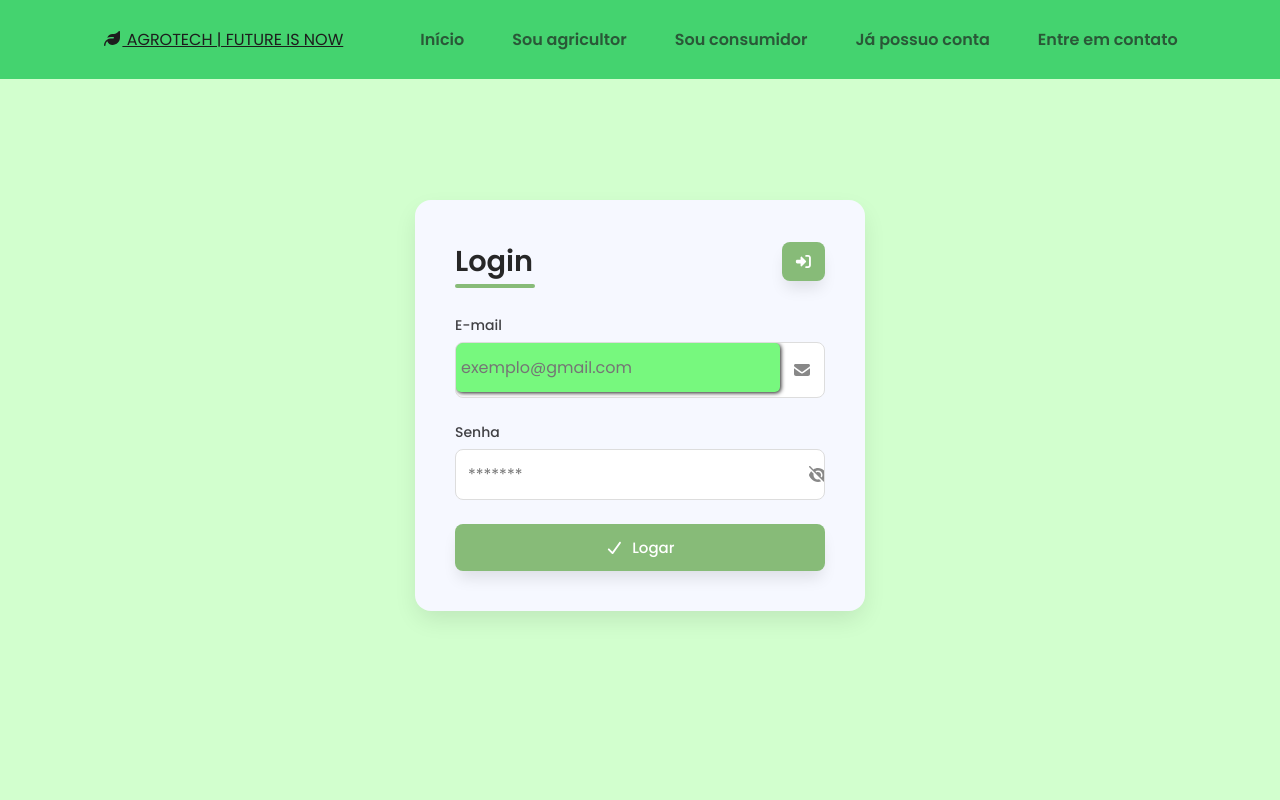
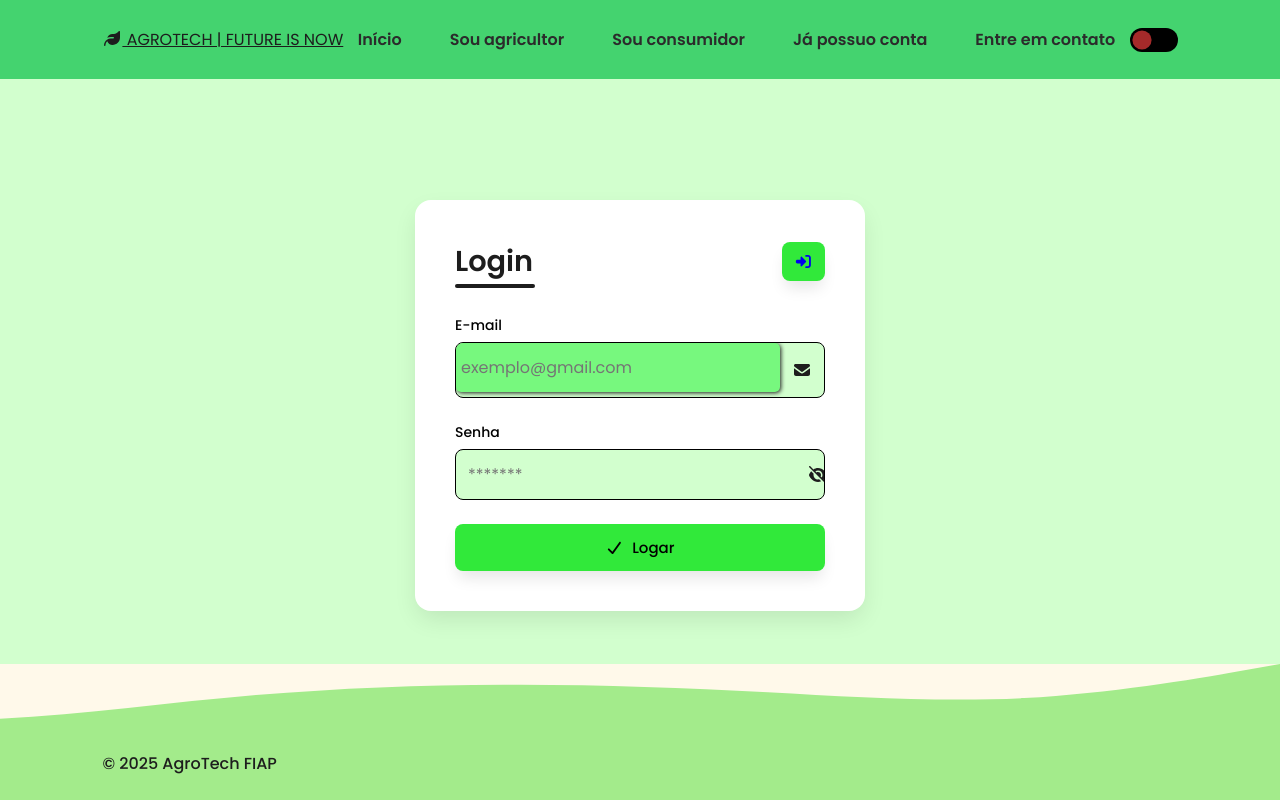
Before and after one commit to JFrois/AgroTech, a React (Vite) app: page /Login in a window 1280 px wide. Built offline with nearby package versions, Linux system fonts and the light colour scheme.

Commit message:
Dark mode implementado, porem precisa ajustar algumas cores

```diff
--- a/src/components/Footer.jsx
+++ b/src/components/Footer.jsx
@@ -4,7 +4,7 @@ import '../styles/styles.css';
 
 function Footer() {
     const location = useLocation();
-    const isSpecialFooter = location.pathname === '/contato' || location.pathname === '/login';
+    const isSpecialFooter = location.pathname === '/contato' || location.pathname === '/Login';
 
     return (
         <footer className={isSpecialFooter ? 'footer-special' : 'footer-normal'}>
--- a/src/components/Header.jsx
+++ b/src/components/Header.jsx
@@ -1,4 +1,4 @@
-import React, { useState } from 'react';
+import React, { useState, useEffect } from 'react';
 import { Link, NavLink } from 'react-router-dom';
 import { FontAwesomeIcon } from '@fortawesome/react-fontawesome';
 import { faLeaf, faBars } from '@fortawesome/free-solid-svg-icons';
@@ -13,14 +13,22 @@ const navLinks = [
 
 function Header({ isScrolled }) {
     const [isMenuOpen, setIsMenuOpen] = useState(false);
+    const [isDarkMode, setIsDarkMode] = useState(false);
 
-    const toggleMenu = () => {
-        setIsMenuOpen(!isMenuOpen);
-    };
+    const toggleMenu = () => setIsMenuOpen(!isMenuOpen);
+    const closeMenu = () => setIsMenuOpen(false);
 
-    const closeMenu = () => {
-        setIsMenuOpen(false);
-    };
+    // Alterna dark mode e aplica no <html> globalmente
+    const toggleDarkMode = () => setIsDarkMode(!isDarkMode);
+
+    useEffect(() => {
+        const root = document.documentElement; // seleciona <html>
+        if (isDarkMode) {
+            root.classList.add('dark-mode');
+        } else {
+            root.classList.remove('dark-mode');
+        }
+    }, [isDarkMode]);
 
     const renderNavLinks = (isMobile = false) =>
         navLinks.map((link) => (
@@ -36,6 +44,7 @@ function Header({ isScrolled }) {
         ));
 
     const headerClasses = `header_principal ${isScrolled ? 'scrolled' : ''}`;
+    const trilhoClasses = `trilho ${isDarkMode ? 'active' : ''}`;
 
     return (
         <header className={headerClasses}>
@@ -44,19 +53,25 @@ function Header({ isScrolled }) {
                     <FontAwesomeIcon icon={faLeaf} /> AGROTECH | FUTURE IS NOW
                 </Link>
 
-                <ul id="nav_list">
-                    {renderNavLinks()}
-                </ul>
+                <ul id="nav_list">{renderNavLinks()}</ul>
 
-                <button id="mobile_btn" onClick={toggleMenu} aria-label="Toggle menu" aria-expanded={isMenuOpen}>
+                {/* Botão do dark mode */}
+                <div className={trilhoClasses} id="trilho" onClick={toggleDarkMode}>
+                    <div className="indicador"></div>
+                </div>
+
+                <button
+                    id="mobile_btn"
+                    onClick={toggleMenu}
+                    aria-label="Toggle menu"
+                    aria-expanded={isMenuOpen}
+                >
                     <FontAwesomeIcon icon={faBars} />
                 </button>
             </nav>
 
             <div id="mobile_menu" className={isMenuOpen ? 'active' : ''}>
-                <ul id="mobile_nav_list">
-                    {renderNavLinks(true)}
-                </ul>
+                <ul id="mobile_nav_list">{renderNavLinks(true)}</ul>
             </div>
         </header>
     );
--- a/src/main.jsx
+++ b/src/main.jsx
@@ -4,6 +4,7 @@ import App from './app.jsx'; // Importe o componente App
 
 import './styles/styles.css';
 import './styles/cadastro.css';
+import './styles/colors.css';
 
 const rootElement = document.getElementById('root');
 const root = ReactDOM.createRoot(rootElement);
--- a/src/styles/cadastro.css
+++ b/src/styles/cadastro.css
@@ -18,12 +18,11 @@
     display: flex;
     justify-content: center;
     align-items: center;
-    background-color: #f0f2f5;
+    background-color: var(--color-primary-7);
     padding: 2rem;
 }
 
 .btn-default {
-    background-color: #87bb78;
     display: flex;
     align-items: center;
     justify-content: center;
@@ -32,7 +31,6 @@
     border-radius: 8px;
     font-size: 15px;
     font-weight: 500;
-    color: #ffffff;
     cursor: pointer;
     gap: 8px;
     height: fit-content;
@@ -40,9 +38,7 @@
     transition: background-color 0.3s ease;
 }
 
-.btn-default:hover {
-    background-color: #185e03;
-}
+
 
 .form-container {
     display: flex;
@@ -50,7 +46,7 @@
     gap: 32px;
     width: 100%;
     max-width: 450px;
-    background-color: #f6f8ff;
+    background-color:var(--color-primary-7) ;
     padding: 2.5rem;
     border-radius: 16px;
     box-shadow: 0px 10px 25px -3px rgba(0, 0, 0, 0.1);
@@ -66,7 +62,7 @@
 .form-title {
     font-weight: 600;
     font-size: 1.8rem;
-    color: #272727;
+    color: var(--color-neutral-1);
     position: relative;
 }
 
@@ -76,7 +72,7 @@
     width: 80px;
     height: 4px;
     border-radius: 30px;
-    background-color: #87bb78;
+    background-color: var(--color-neutral-1) ;
     left: 0;
     bottom: -5px;
 }
@@ -95,23 +91,23 @@
 
 .form-label {
     font-size: 14px;
-    color: #404044;
+    color:var((--color-primary-8)) ;
     font-weight: 500;
 }
 
 .input-field {
     display: flex;
     align-items: center;
-    background-color: #fff;
+    background-color:var(--color-primary-1) ;
     border-radius: 8px;
-    border: 1px solid #ddd;
+    border: 1px solid ;
     overflow: hidden;
     transition: border-color 0.3s ease, box-shadow 0.3s ease;
 }
 
 .input-field svg {
     padding: 0 12px;
-    color: #888;
+    color:var(--color-neutral-1) ;
     flex-shrink: 0;
 }
 
@@ -124,7 +120,7 @@
     flex-grow: 1;
     border: none;
     background-color: transparent;
-    color: #333;
+    color: var(--color-neutral-1) ;
     font-size: 1rem;
 }
 
@@ -133,7 +129,7 @@
 }
 
 .input-box .input-field:focus-within {
-    border-color: #87bb78;
+    border-color: var(--color-neutral-1) ;
     box-shadow: 0 0 0 3px rgba(135, 187, 120, 0.2);
 }
 
@@ -141,7 +137,7 @@ input:-webkit-autofill,
 input:-webkit-autofill:hover,
 input:-webkit-autofill:focus,
 input:-webkit-autofill:active {
-    -webkit-box-shadow: 0 0 0 1000px #fff inset !important;
-    -webkit-text-fill-color: #333 !important;
+    -webkit-box-shadow: 0 0 0 1000px  inset !important;
+    -webkit-text-fill-color:var(--color-neutral-1)  !important;
     transition: background-color 5000s ease-in-out 0s;
 }
--- a/src/styles/catalogo.css
+++ b/src/styles/catalogo.css
@@ -1,17 +1,5 @@
 @import url('https://fonts.googleapis.com/css2?family=Poppins:wght@400;600;700&display=swap');
 
-
-:root {
-  --color-primary-1: #d2ffce;
-  --color-primary-2: #a3eb8b;
-  --color-primary-3: #77f87e;
-  --color-primary-4: #26a100;
-  --color-primary-5: #31e93a;
-  --color-primary-6: #44d36f;
-  --color-neutral-0: #fff;
-  --color-neutral-1: #1d1d1d;
-  --gray: #f4f4f4;
-}
 
 * {
   margin: 0;
--- /dev/null
+++ b/src/styles/colors.css
@@ -0,0 +1,31 @@
+:root {
+    --color-primary-1: #d2ffce;
+    --color-primary-2: #a3eb8b;
+    --color-primary-3: #77f87e;
+    --color-primary-4: #26a100;
+    --color-primary-5: #31e93a;
+    --color-primary-6: #44d36f;
+    --color-primary-7: #ffff;
+    --color-primary-8: rgb(218, 218, 218);
+
+    --color-neutral-2: #2b2b2b;
+    --color-neutral-0: #fff;
+    --color-neutral-1: #1d1d1d;
+
+}
+
+html.dark-mode{
+    --color-primary-1: #303030;
+    --color-primary-2: #232323;
+    --color-primary-3: #77f87e;
+    --color-primary-4: #26a100;
+    --color-primary-5: #003403;
+    --color-primary-6: #032c1a;
+    --color-primary-7: #1a1a1a;
+    --color-primary-8: #ffffff;
+
+    --color-neutral-2: #0a9d00;
+    --color-neutral-0: #232323;
+    --color-neutral-1: #ffffff;
+
+}
--- a/src/styles/header.css
+++ b/src/styles/header.css
@@ -34,7 +34,7 @@ header {
 
 .nav-item a {
     text-decoration: none;
-    color: #1d1d1dad;
+    color: var(--color-neutral-2) ;
     font-weight: 600;
 }
 
@@ -49,6 +49,37 @@ header {
 
 #mobile_menu {
     display: none;
+}
+
+/* botão trilho */
+.trilho {
+  height: 1.5em;
+  width: 3rem;
+  background-color: black;
+  border-radius: 20px;
+  cursor: pointer;
+  position: relative;
+  transition: background 0.3s;
+}
+
+.trilho .indicador {
+  height: 1.5em;
+  width: 1.5em;
+  background-color: brown;
+  border-radius: 50%;
+  transform: scale(.8);
+  position: absolute;
+  left: 0;
+  transition: left 0.3s, background 0.3s;
+}
+
+.trilho.active {
+  background-color: #444;
+}
+
+.trilho.active .indicador {
+  left: 1.5em;
+  background-color: lightgreen;
 }
 
 @media screen and (max-width: 1170px) {
--- a/src/styles/listagem.css
+++ b/src/styles/listagem.css
@@ -1,16 +1,4 @@
 @import url('https://fonts.googleapis.com/css2?family=Poppins:wght@400;600;700&display=swap');
-
-:root {
-  --color-primary-1: #d2ffce;
-  --color-primary-2: #a3eb8b;
-  --color-primary-3: #77f87e;
-  --color-primary-4: #26a100;
-  --color-primary-5: #31e93a;
-  --color-primary-6: #44d36f;
-  --color-neutral-0: #fff;
-  --color-neutral-1: #1d1d1d;
-  --gray: #f4f4f4;
-}
 
 * {
   margin: 0;
--- a/src/styles/styles.css
+++ b/src/styles/styles.css
@@ -4,18 +4,9 @@
 @import url('menu.css');
 @import url('testimonials.css');
 @import url('footer.css');
+@import url('colors.css');
 
-:root {
-    --color-primary-1: #d2ffce;
-    --color-primary-2: #a3eb8b;
-    --color-primary-3: #77f87e;
-    --color-primary-4: #26a100;
-    --color-primary-5: #31e93a;
-    --color-primary-6: #44d36f;
 
-    --color-neutral-0: #fff;
-    --color-neutral-1: #1d1d1d;
-}
 
 * {
     font-family: 'Poppins', sans-serif;
```
Also changed, not shown: src/styles/perfil.css (+0 -11 lines), 1 other file (tests, documents, lock files or other folders).
